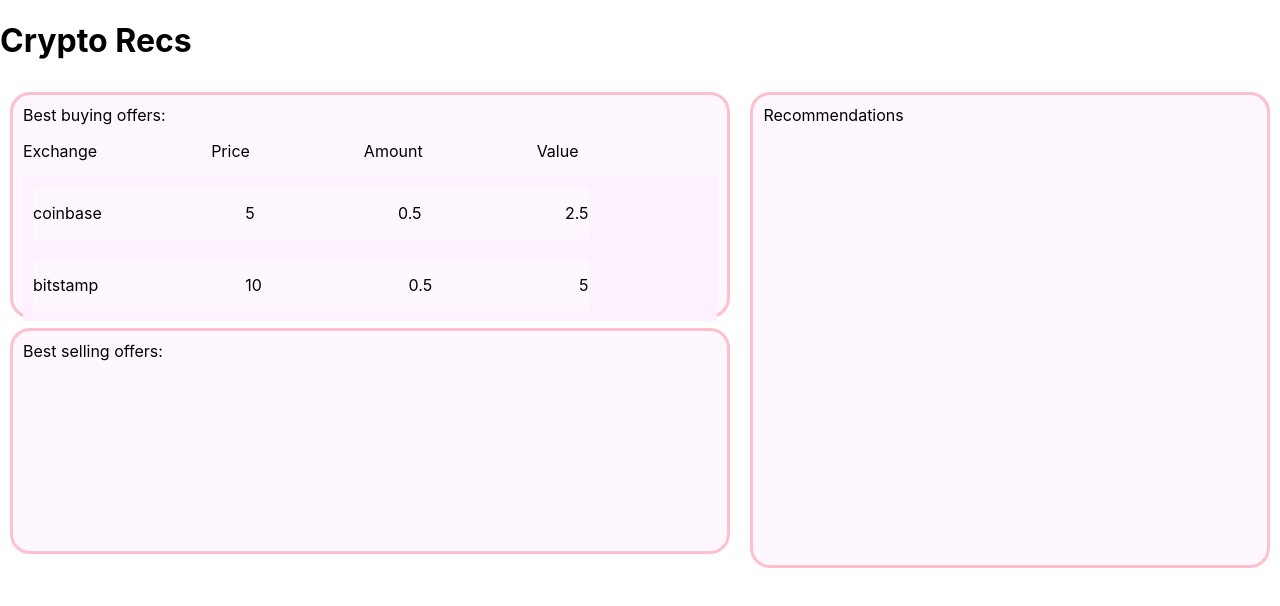
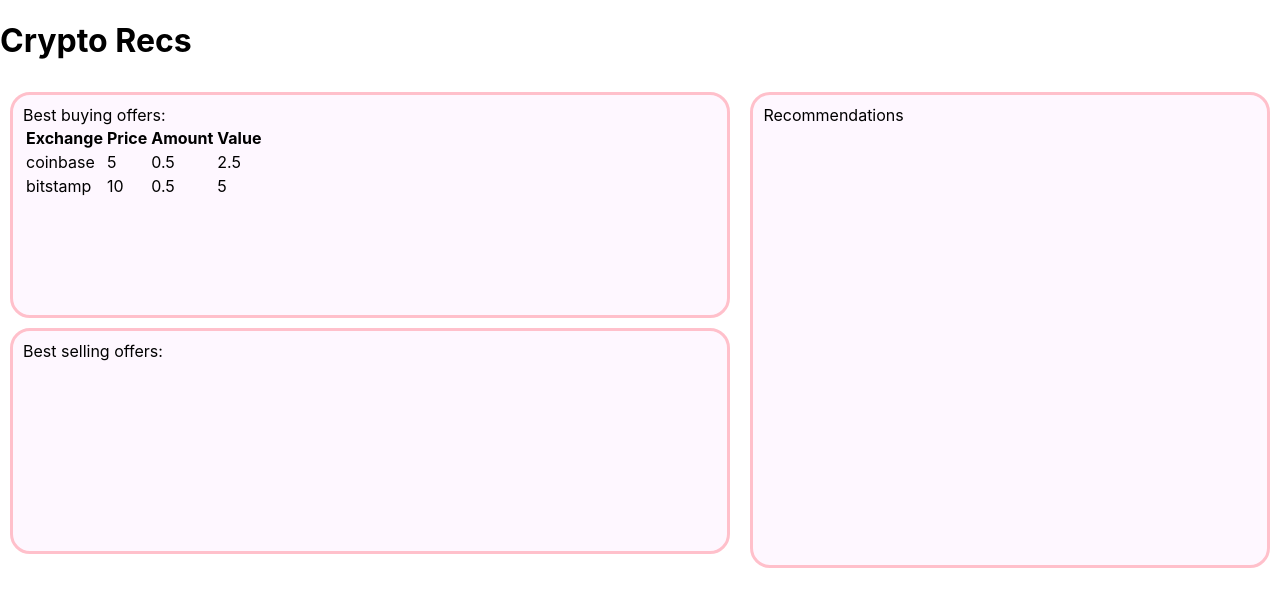
Before and after one commit to mtlynch3/crypto-recs, a React (Create React App) app: page / in a window 1280 px wide. Shown: the top 606 px of the page. Built offline with nearby package versions, Linux system fonts and the light colour scheme.

Commit message:
changed exchange view to use table

```diff
--- a/src/components/Offers.js
+++ b/src/components/Offers.js
@@ -12,12 +12,6 @@ const offers = {
   padding: '10px'
 }
 
-const columnHeaders = {
-  display: 'flex',
-  flexDirection: 'row',
-  width: '80%',
-  justifyContent: 'space-between'
-}
 
 let data = {
   coinbase: {
@@ -36,46 +30,24 @@ let data = {
 }
 
 const exchangeView = () => {
-  let boxStyle = {
-    display: 'flex',
-    flexDirection: 'row',
-    width: '80%',
-    justifyContent: 'space-between',
-    backgroundColor: '#fef7ff',
-    margin: '10px',
-
-  }
-  let containerStyle = {
-    display: 'flex',
-    flexDirection: 'column',
-    backgroundColor: '#fef1ff',
-    flexShrink: 3, /* default 1 */
-
-    //maxWidth: '75%',
-    //justifyContent: 'space-around'
-  }
 
   let exchanges = Object.keys(data);
-  let list = [];
+  let rows = [];
 
   for(let i = 0; i < exchanges.length; i++) {
     let name = exchanges[i];
     let { buyPrice, buySize } = data[name];
-    list.push(
-      <div key={i} style={boxStyle}>
-        <p>{name}</p>
-        <p>{buyPrice}</p>
-        <p>{buySize}</p>
-        <p>{buyPrice * buySize}</p>
-      </div>
+    rows.push(
+      <tr key={i}>
+        <td>{name}</td>
+        <td>{buyPrice}</td>
+        <td>{buySize}</td>
+        <td>{buyPrice * buySize}</td>
+      </tr>
     );
   }
 
-  return (
-    <div style={containerStyle}>
-      {list}
-    </div>
-  );
+  return rows;
 
 }
 
@@ -84,17 +56,17 @@ const Offers = () => {
     <div style={offersContainer}>
       <div style={offers}>
         <div>Best buying offers: </div>
-        <div style={columnHeaders}>
-          <p>Exchange</p>
-          <p>Price</p>
-          <p>Amount</p>
-          <p>Value</p>
-        </div>
-
-        <div>
-          {exchangeView()}
-        </div>
-
+        <table>
+          <tbody>
+            <tr>
+              <th>Exchange</th>
+              <th>Price</th>
+              <th>Amount</th>
+              <th>Value</th>
+            </tr>
+            {exchangeView()}
+          </tbody>
+        </table>
       </div>
       <div style={offers}>
         Best selling offers:
```
